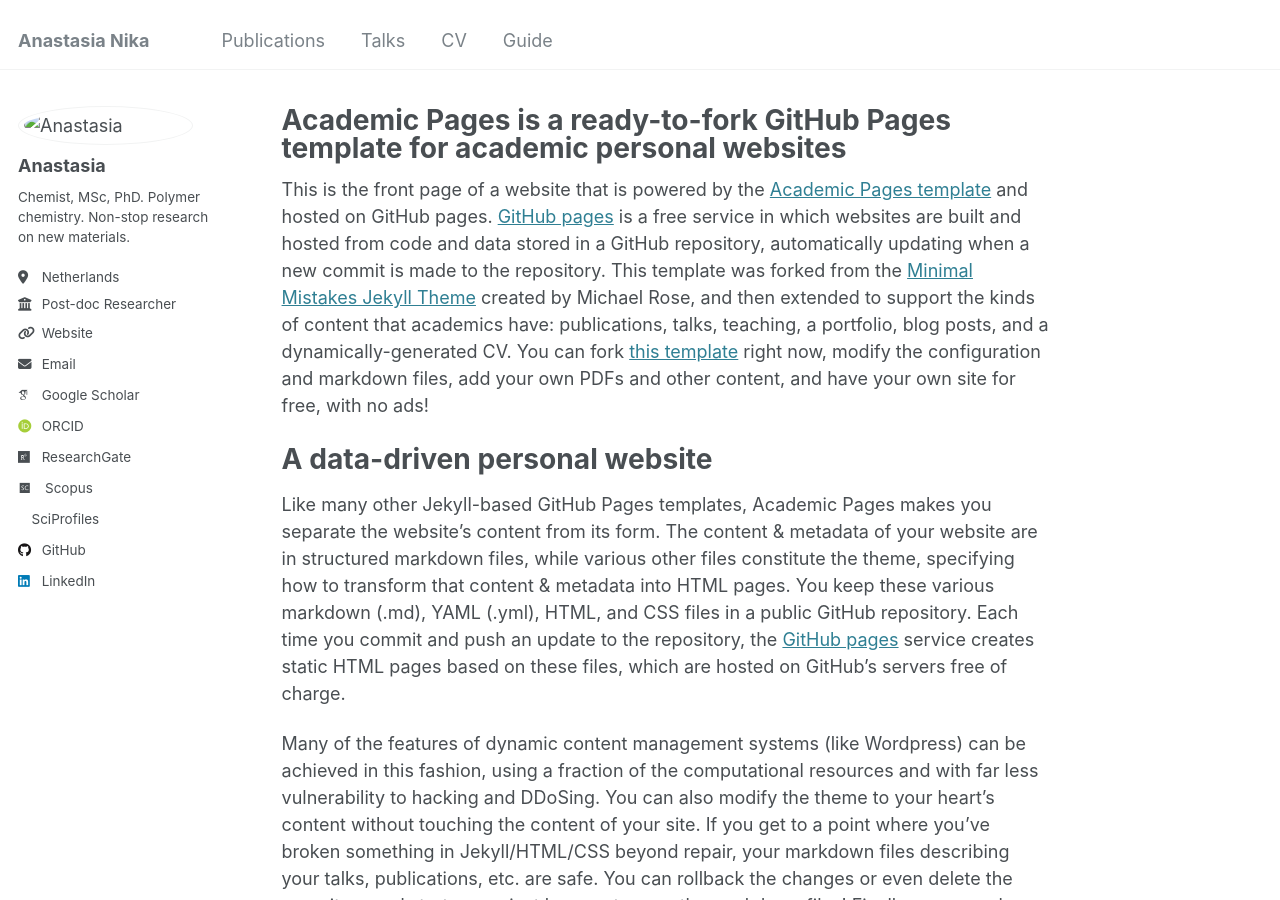
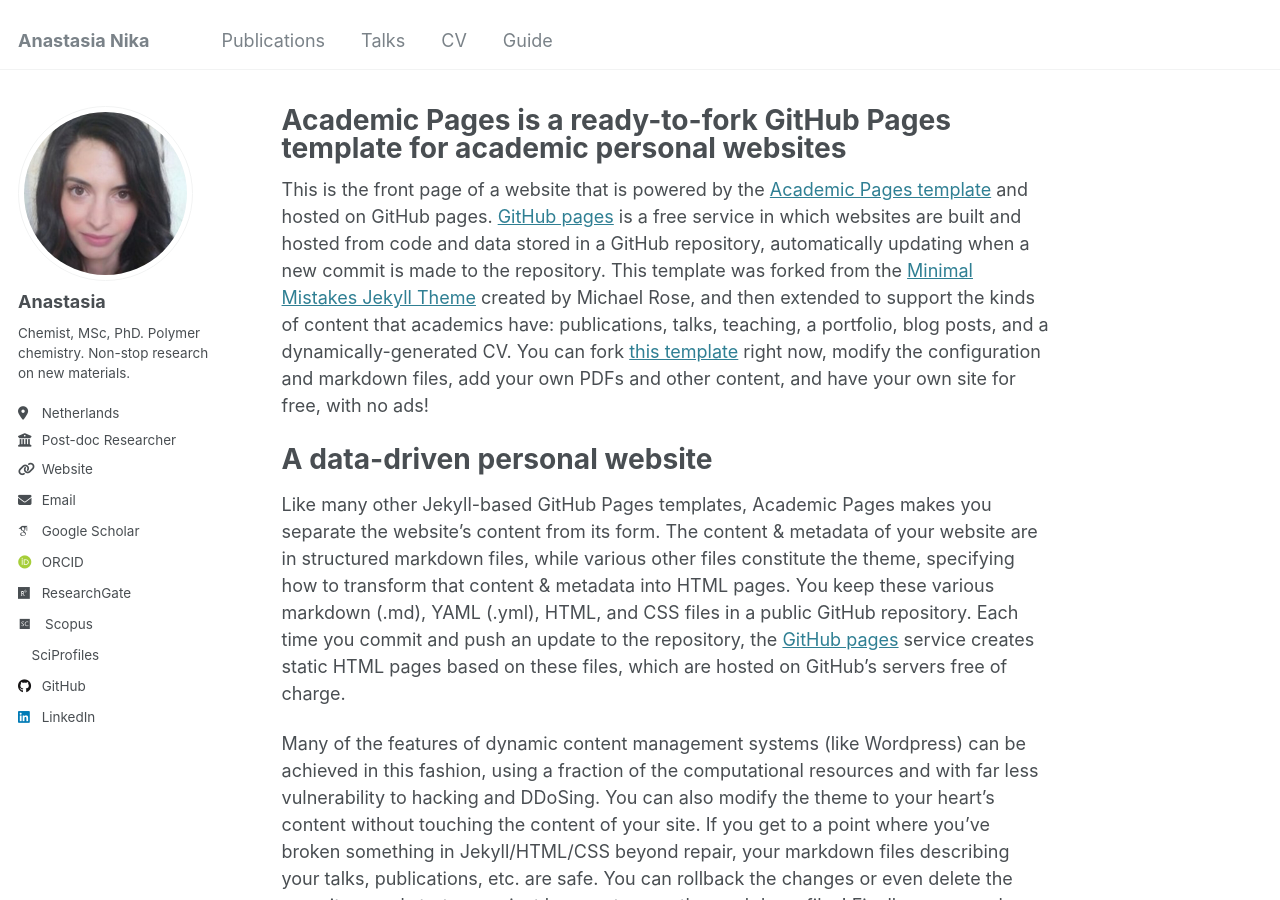
Before and after one commit to anastasianika/anastasianika.github.io, a Jekyll site: the page built from _pages/about.md, in a window 1280 px wide and 900 px high. Built offline with Jekyll 4.4.1, drawn with Linux system fonts in a browser that asks for light colours; some web fonts are replaced.

Commit message:
Update _config.yml

```diff
--- a/_config.yml
+++ b/_config.yml
@@ -21,7 +21,7 @@ repository               : "anastasianika.github.io"
 #               Additional customization can be done by editing /_includes/author-profile.html
 author:
   # Biographic information
-  avatar           : "images/profile.png"
+  avatar           : "Anastasia-Nika.png"
   name             : "Anastasia"
   pronouns         : # example: "she/her"
   bio              : "Chemist, MSc, PhD. Polymer chemistry. Non-stop research on new materials."
```
